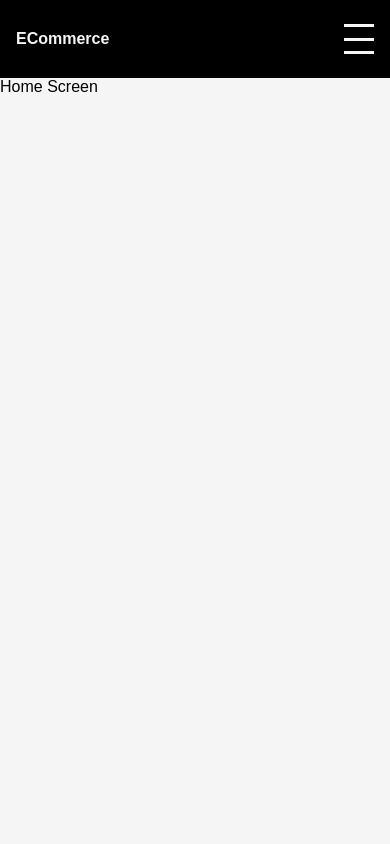
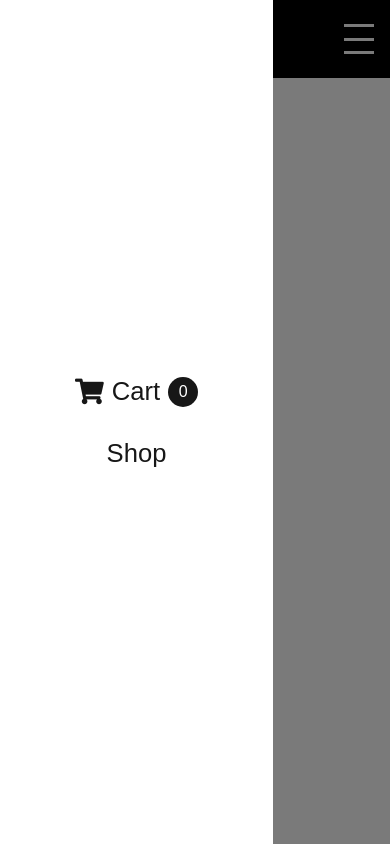
Before and after one commit to neellm10/ECommerce, a React (Create React App) app in the folder frontend/: page / in a window 390 px wide. Both pictures are taken after a click on the element 359 px from the left and 39 px from the top of the page. Built offline with nearby package versions, Linux system fonts and the light colour scheme.

Commit message:
SideDrawer Design

```diff
--- a/frontend/src/App.js
+++ b/frontend/src/App.js
@@ -1,5 +1,6 @@
 import { BrowserRouter as Router, Switch, Route } from "react-router-dom";
 import './App.css';
+import {useState} from 'react';
 
 import HomeScreen from "./screens/HomeScreen";
 import ProductScreen from "./screens/ProductScreen";
@@ -10,9 +11,12 @@ import SideDrawer from "./components/SideDrawer";
 import Backdrop from "./components/BackDrop";
 
 function App() {
+  const [sideToggle, setSideToggle] = useState(false);
   return (
     <Router>
-      <Navbar/>
+      <Navbar click={()=>setSideToggle(true)}/>
+      <Backdrop show={sideToggle} click={()=>setSideToggle(false)}/>
+      <SideDrawer show={sideToggle} click={()=>setSideToggle(false)} />
      <main className="app">
         <Switch>
           <Route exact path="/" component={HomeScreen} />
--- a/frontend/src/components/BackDrop.css
+++ b/frontend/src/components/BackDrop.css
@@ -0,0 +1,9 @@
+.backdrop {
+    width: 100%;
+    height: 100vh;
+    background: rgba(0, 0, 0, 0.5);
+    z-index: 100;
+    position: fixed;
+    top: 0;
+    left: 0;
+  }
--- a/frontend/src/components/BackDrop.js
+++ b/frontend/src/components/BackDrop.js
@@ -0,0 +1,7 @@
+import "./BackDrop.css";
+
+const Backdrop = ({show, click}) => {
+    return show && <div className="backdrop" onClick={click}></div>;
+};
+
+export default Backdrop;
--- a/frontend/src/components/NavBar.js
+++ b/frontend/src/components/NavBar.js
@@ -1,7 +1,7 @@
 import "./NavBar.css";
 import { Link } from "react-router-dom";
 
-const Navbar = () =>{
+const Navbar = ({click}) =>{
   return (
     <nav className="navbar">
       <div className="navbar__logo">
@@ -22,7 +22,7 @@ const Navbar = () =>{
         </li>
       </ul>
 
-      <div className="hamburger__menu">
+      <div className="hamburger__menu" onClick={click}>
         <div></div>
         <div></div>
         <div></div>
--- a/frontend/src/components/SideDrawer.css
+++ b/frontend/src/components/SideDrawer.css
@@ -0,0 +1,76 @@
+.sidedrawer {
+    width: 70%;
+    background: #fff;
+    height: 100vh;
+    position: fixed;
+    top: 0;
+    left: 0;
+    z-index: 200;
+    transform: translateX(-100%);
+    transition: all 0.3s ease-out;
+    display: flex;
+    flex-direction: column;
+    justify-content: center;
+  }
+
+  .sidedrawer.show {
+    transform: translateX(0);
+  }
+
+  .sidedrawer__links {
+    display: flex;
+    flex-direction: column;
+    list-style: none;
+  }
+
+  .sidedrawer__links > li {
+    display: flex;
+    align-items: center;
+  }
+
+  .sidedrawer__links > li > a:hover {
+    background: #333;
+    color: #f4f4f4;
+  }
+
+  .sidedrawer__links > li > a {
+    display: flex;
+    align-items: center;
+    justify-content: center;
+    text-align: center;
+    flex: 1;
+    padding: 1rem;
+    text-decoration: none;
+    color: #171717;
+    font-size: 1.6rem;
+  }
+
+  .sidedrawer__links > li > a > span {
+    display: flex;
+    align-items: center;
+    margin-left: 8px;
+  }
+
+  .sidedrawer__cartbadge {
+    display: flex;
+    align-items: center;
+    justify-content: center;
+    width: 30px;
+    height: 30px;
+    background-color: #171717;
+    border-radius: 50%;
+    margin-left: 8px;
+    color: #fff;
+    font-size: 1rem;
+  }
+
+  .sidedrawer__links > li > a:hover .sidedrawer__cartbadge {
+    background-color: #fff;
+    color: #171717;
+  }
+
+  @media (min-width: 960px) {
+    .sidedrawer {
+      display: none;
+    }
+  }
--- a/frontend/src/components/SideDrawer.js
+++ b/frontend/src/components/SideDrawer.js
@@ -0,0 +1,27 @@
+import "./SideDrawer.css";
+import { Link } from "react-router-dom";
+
+const Sidedrawer = ({show, click}) => {
+    const sideDrawerClass = ["sidedrawer"];
+    if(show){
+        sideDrawerClass.push("show");
+    }
+    return <div className={sideDrawerClass.join(" ")}>
+        <ul className="sidedrawer__links" onClick={click}>
+        <li>
+          <Link to="/cart">
+            <i className="fas fa-shopping-cart"></i>
+            <span>
+              Cart{" "}
+              <span className="sidedrawer__cartbadge">0</span>
+            </span>
+          </Link>
+        </li>
+        <li>
+          <Link to="/">Shop</Link>
+        </li>
+        </ul>
+    </div>;
+};
+
+export default Sidedrawer;
```
